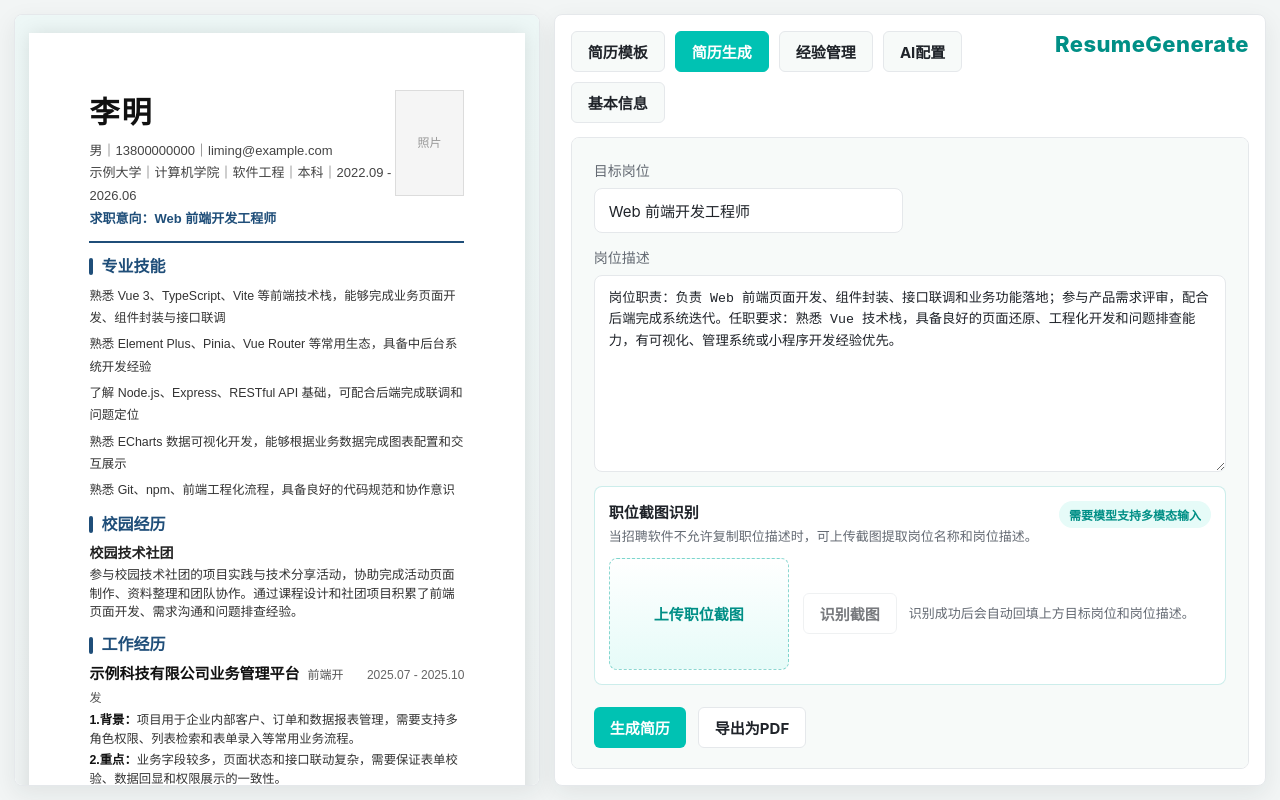
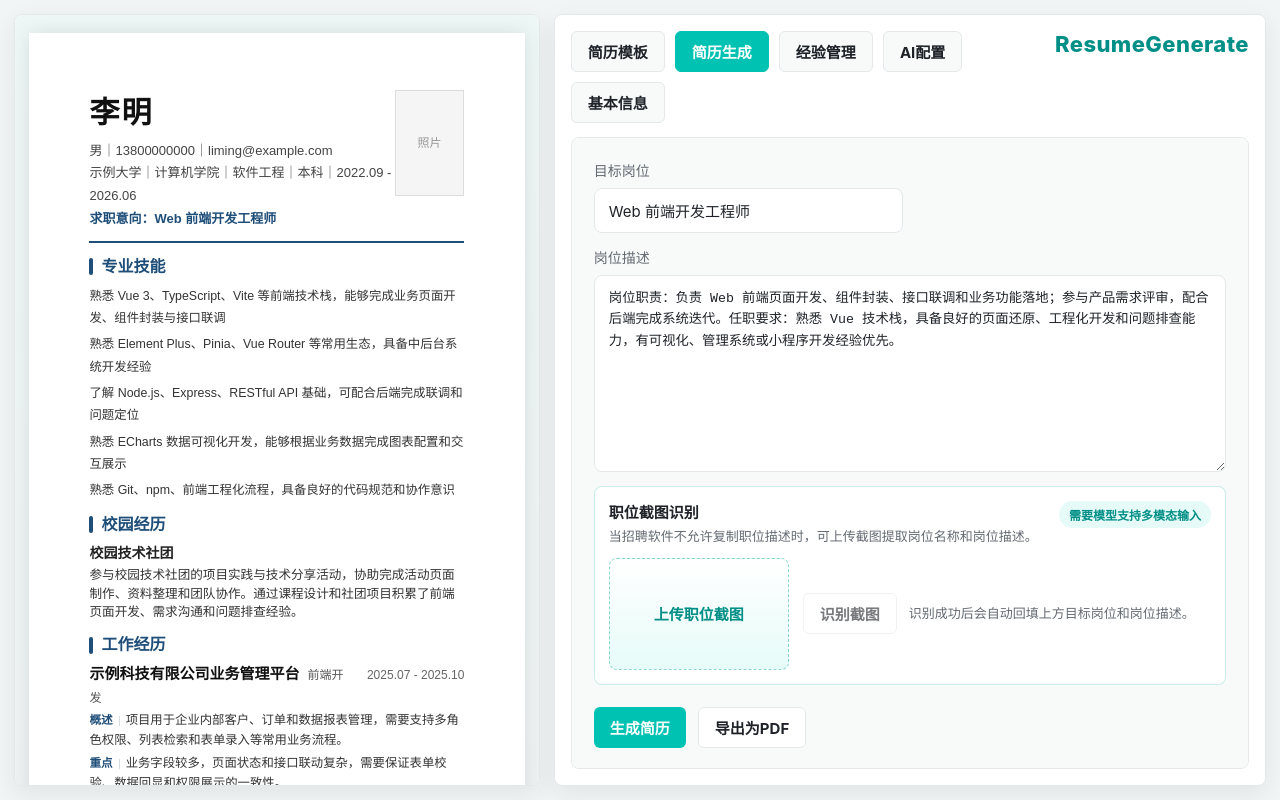
Before and after one commit to 06xy/ResumeGenerate, a Vue app: page / in a window 1280 px wide. Built offline with nearby package versions, Linux system fonts and the light colour scheme.

Commit message:
优化项目经历的样式

```diff
--- a/src/components/ResumePreview.vue
+++ b/src/components/ResumePreview.vue
@@ -254,9 +254,10 @@ defineExpose({
                   />
                 </div>
 
-                <p v-if="item.background" class="project-block">
+                <p v-if="item.background" class="project-summary">
                   <EditableText
-                    tag="strong"
+                    tag="span"
+                    class="project-label"
                     :model-value="resume.projectLabels.background"
                     @update:model-value="emit('update-project-label', 'background', $event)"
                   />
@@ -266,9 +267,10 @@ defineExpose({
                     @update:model-value="emit('update-experience', { sectionKey: section.key, index, key: 'background', value: $event })"
                   />
                 </p>
-                <p v-if="item.challenge" class="project-block">
+                <p v-if="item.challenge" class="project-summary">
                   <EditableText
-                    tag="strong"
+                    tag="span"
+                    class="project-label"
                     :model-value="resume.projectLabels.challenge"
                     @update:model-value="emit('update-project-label', 'challenge', $event)"
                   />
@@ -278,9 +280,10 @@ defineExpose({
                     @update:model-value="emit('update-experience', { sectionKey: section.key, index, key: 'challenge', value: $event })"
                   />
                 </p>
-                <div v-if="item.actions?.length" class="project-block">
+                <div v-if="item.actions?.length" class="project-actions">
                   <EditableText
-                    tag="strong"
+                    tag="span"
+                    class="project-label"
                     :model-value="resume.projectLabels.actions"
                     @update:model-value="emit('update-project-label', 'actions', $event)"
                   />
@@ -301,9 +304,10 @@ defineExpose({
                     </li>
                   </ul>
                 </div>
-                <p v-if="item.stack" class="project-block">
+                <p v-if="item.stack" class="project-stack">
                   <EditableText
-                    tag="strong"
+                    tag="span"
+                    class="project-label"
                     :model-value="resume.projectLabels.stack"
                     @update:model-value="emit('update-project-label', 'stack', $event)"
                   />
--- a/src/data/resumeData.js
+++ b/src/data/resumeData.js
@@ -7,10 +7,10 @@ export const tabs = [
 ];
 
 const defaultProjectLabels = {
-  background: "1.背景：",
-  challenge: "2.重点：",
-  actions: "3.行动：",
-  stack: "4.相关技能：",
+  background: "概述",
+  challenge: "重点",
+  actions: "负责内容",
+  stack: "相关技术",
 };
 
 export const resumeTemplates = [
--- a/src/services/aiResume.js
+++ b/src/services/aiResume.js
@@ -302,19 +302,19 @@ const experienceSectionConfig = {
     label: "工作经历",
     outputKey: "work",
     instruction:
-      "生成 1 到 2 条工作经历。只使用素材中明确属于正式工作、全职、公司任职或在职交付的经历。字段需适配中文简历模板：名称、角色、时间、背景、重点、行动列表、相关技能。",
+      "生成 1 到 2 条工作经历。只使用素材中明确属于正式工作、全职、公司任职或在职交付的经历。JSON 字段保持固定，但字段内容必须是自然简历文本，不要在内容里写“背景：”“重点：”“行动：”“技术栈：”等标签。",
   },
   internships: {
     label: "实习经历",
     outputKey: "internships",
     instruction:
-      "生成 1 到 2 条实习经历。只使用素材中明确属于实习或实习生岗位的经历。字段需适配中文简历模板：名称、角色、时间、背景、重点、行动列表、相关技能。",
+      "生成 1 到 2 条实习经历。只使用素材中明确属于实习或实习生岗位的经历。JSON 字段保持固定，但字段内容必须是自然简历文本，不要在内容里写“背景：”“重点：”“行动：”“技术栈：”等标签。",
   },
   projects: {
     label: "项目经历",
     outputKey: "projects",
     instruction:
-      "生成 1 到 2 条项目经历。使用素材中的项目、系统建设、产品开发、课程项目等经历，不要把明确的正式工作或实习重复写入项目经历。字段需适配中文简历模板：项目名称、角色、时间、项目背景、项目重点、行动列表、相关技能。",
+      "生成 1 到 2 条项目经历。使用素材中的项目、系统建设、产品开发、课程项目等经历，不要把明确的正式工作或实习重复写入项目经历。JSON 字段保持固定，但字段内容必须是自然简历文本，不要在内容里写“项目背景：”“项目难点：”“行动：”“技术栈：”等标签。",
   },
 };
 
@@ -384,7 +384,7 @@ export const generateExperienceSection = ({ settings, draft, materials, sectionK
         role: "user",
         content: JSON.stringify({
           task:
-            `${config.instruction}参考 HR 岗位描述只用于选择突出哪些素材，不要把 JD 原句写进经历。背景写业务或任务场景，重点写真实工程问题或职责重点，行动列表写候选人实际做了什么。没有明确时间时使用“时间待补充”；没有明确技术栈时从素材可见技术中提炼，不能凭空添加。`,
+            `${config.instruction}参考 HR 岗位描述只用于选择突出哪些素材，不要把 JD 原句写进经历。background 写业务或任务场景，challenge 写真实工程问题或职责重点，actions 写候选人实际做了什么，stack 只写技术、框架或工具名称。所有正文内容都禁止使用数字序号、中文冒号引导、字段名、招聘口吻和模板化小标题。没有明确时间时使用“时间待补充”；没有明确技术栈时从素材可见技术中提炼，不能凭空添加。`,
           outputSchema: {
             [config.outputKey]: [
               {
--- a/src/style.css
+++ b/src/style.css
@@ -314,23 +314,62 @@ button {
   white-space: nowrap;
 }
 
-.project-block {
+.project-block,
+.project-summary,
+.project-actions,
+.project-stack {
   margin: 3px 0 0;
   color: #333;
   font-size: 12.35px;
 }
 
-.project-block strong {
-  color: #111;
-}
-
-.project-block ul {
+.project-label {
+  display: inline-flex;
+  align-items: center;
+  margin-right: 6px;
+  color: var(--paper-blue);
+  font-size: 11.6px;
+  font-weight: 700;
+}
+
+.project-label::after {
+  content: "";
+  width: 1px;
+  height: 10px;
+  margin-left: 6px;
+  background: #d5dce2;
+}
+
+.project-summary {
+  line-height: 1.62;
+}
+
+.project-actions {
+  display: grid;
+  gap: 3px;
+}
+
+.project-actions ul {
   margin: 3px 0 0;
   padding-left: 18px;
 }
 
-.project-block li {
+.project-actions li {
   margin-bottom: 2px;
+  line-height: 1.55;
+}
+
+.project-stack {
+  color: #555;
+}
+
+.project-stack .project-label {
+  color: #666;
+}
+
+.project-stack .keywords {
+  color: var(--paper-blue);
+  font-weight: 600;
 }
 
 .award-line {
```
